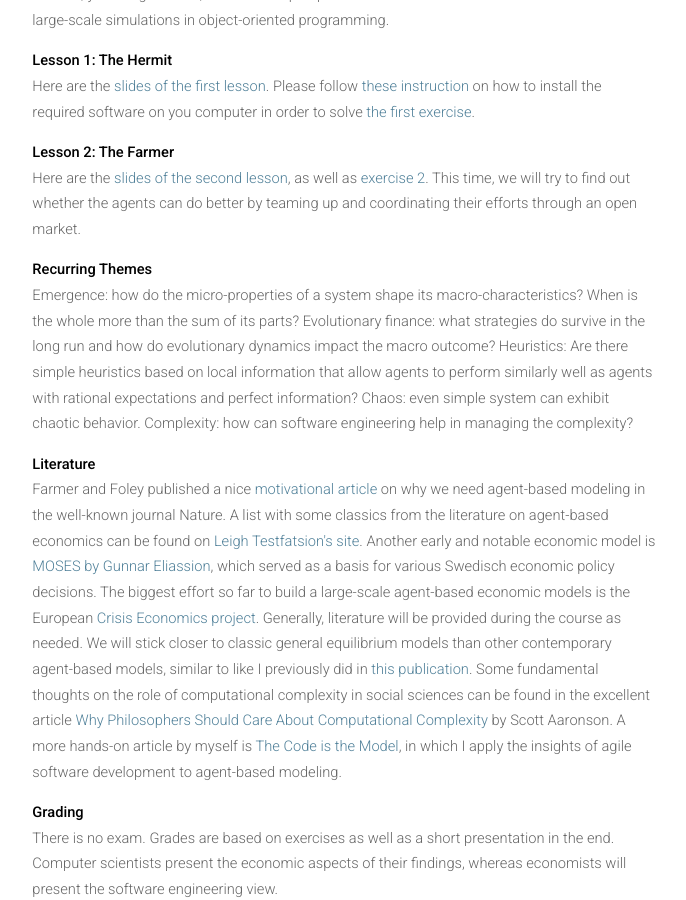
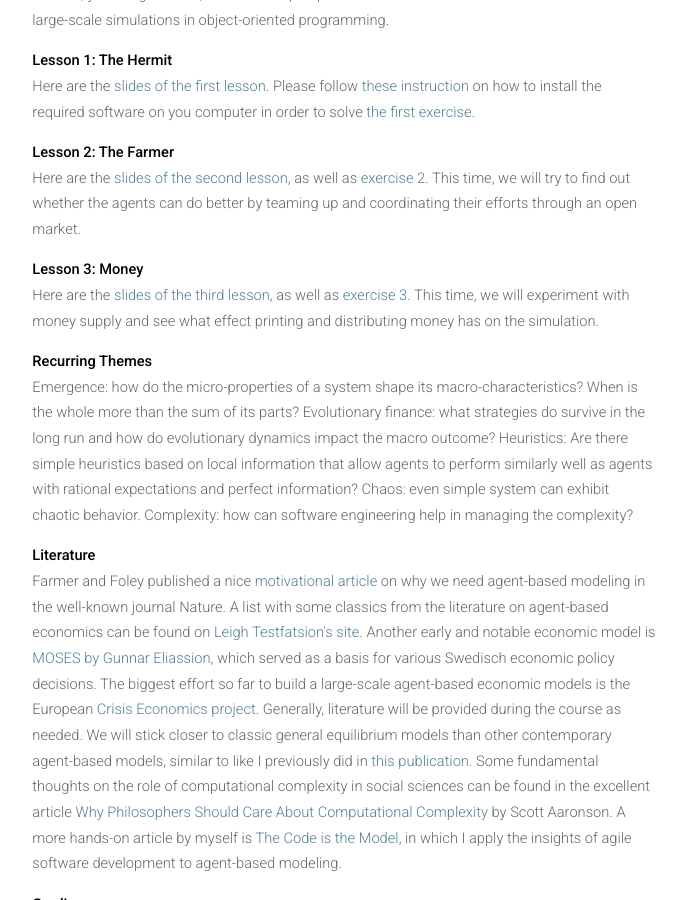
Before and after one commit to meisserecon/www, a Jekyll site: the page built from course.md, in a window 1280 px wide and 900 px high, scrolled down 1223 px. Shown: the whole window, without its empty margins (296-982 px from the left). Built offline with Jekyll 4.4.1, drawn with Linux system fonts in a browser that asks for light colours; nearby versions of some CDN libraries.

Commit message:
slides lesson 3

```diff
--- a/course.md
+++ b/course.md
@@ -19,6 +19,10 @@ permalink: /course/
 <b>Lesson 2: The Farmer</b>
 
 <p>Here are the <a href="/assets/abfe-lesson2.pdf">slides of the second lesson</a>, as well as <a href="https://github.com/meisser/course/blob/master/exercises/journal/exercise02-task.md">exercise 2</a>. This time, we will try to find out whether the agents can do better by teaming up and coordinating their efforts through an open market.</p>
+
+<b>Lesson 3: Money</b>
+
+<p>Here are the <a href="/assets/abfe-lesson3.pdf">slides of the third lesson</a>, as well as <a href="https://github.com/meisser/course/blob/master/exercises/journal/exercise03-task.md">exercise 3</a>. This time, we will experiment with money supply and see what effect printing and distributing money has on the simulation.</p>
 
 <b>Recurring Themes</b>
 
```
Also changed, not shown: 1 other file.
